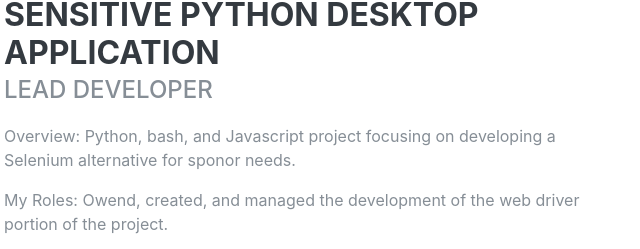
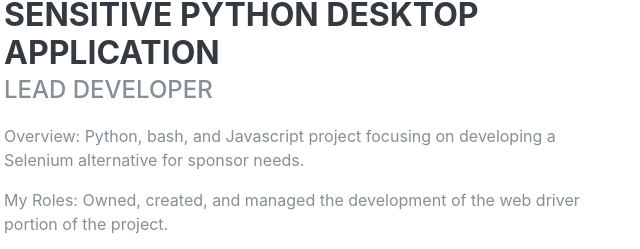
Before and after one commit to david-rocca/david-rocca.github.io, a plain HTML site: page index.html in a window 1280 px wide. Shown: the part 5480-5729 px from the top of the page, 316-956 px from the left. Drawn offline with Linux system fonts and the light colour scheme; a web font is replaced by a local one.

Commit message:
Fixed some spelling mistakes

```diff
--- a/index.html
+++ b/index.html
@@ -279,8 +279,8 @@
             <div class="resume-content mr-auto">
               <h3 class="mb-0">Sensitive Python Desktop Application</h3>
               <div class="subheading mb-3">Lead Developer</div>
-              <p>Overview: Python, bash, and Javascript project focusing on developing a Selenium alternative for sponor needs. </p>
-              <p>My Roles: Owend, created, and managed the development of the web driver portion of the project.</p>
+              <p>Overview: Python, bash, and Javascript project focusing on developing a Selenium alternative for sponsor needs. </p>
+              <p>My Roles: Owned, created, and managed the development of the web driver portion of the project.</p>
             </div>
             <div class="resume-date text-md-right">
               <span class="text-primary">August 2018 - Present</span>
```
